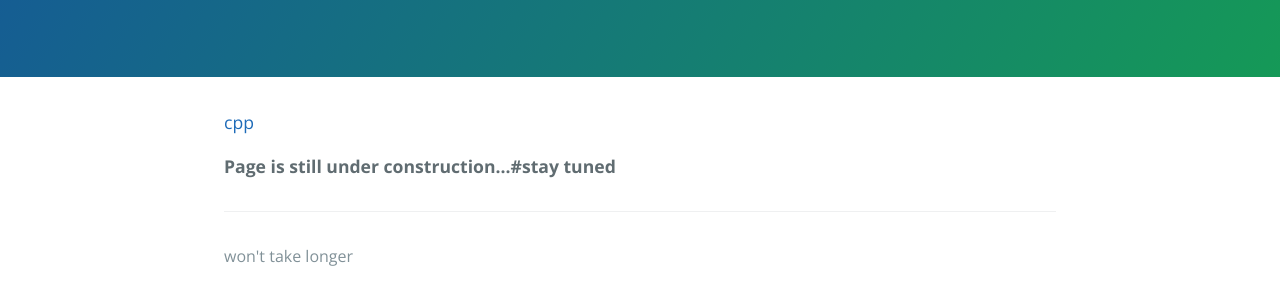
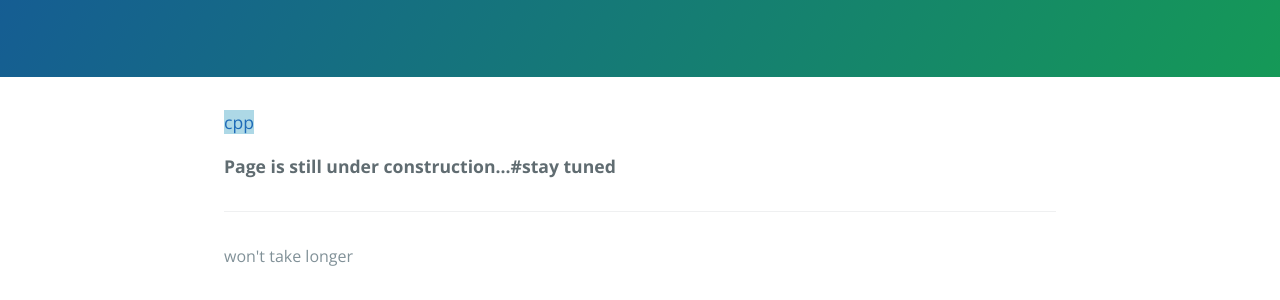
Before and after one commit to RadhaGiripragada/radhapalakurthi.github.io, a Jekyll site: the page index.html, which Jekyll copies as it is, in a window 1280 px wide. Shown: the part 240-540 px from the top of the page. Built offline with Jekyll 4.4.1, drawn with Linux system fonts in a browser that asks for light colours.

Commit message:
Update index.html

```diff
--- a/index.html
+++ b/index.html
@@ -17,7 +17,7 @@
 
 
 	    <section class="main-content">
-	    	<t><a href="cpp">cpp</a></t>
+	    	<t><a href="cpp" style="background-color:lightblue">cpp</a></t>
 	      <p><strong>Page is still under construction...#stay tuned</strong></p>
 
 
```
